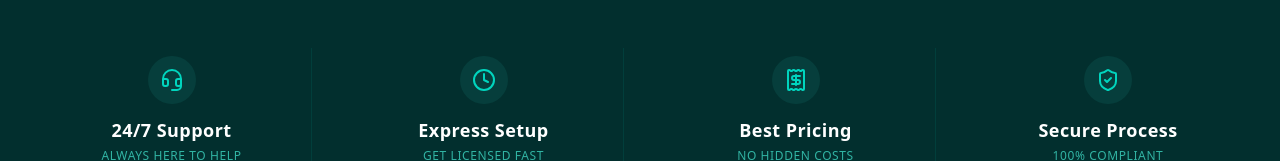
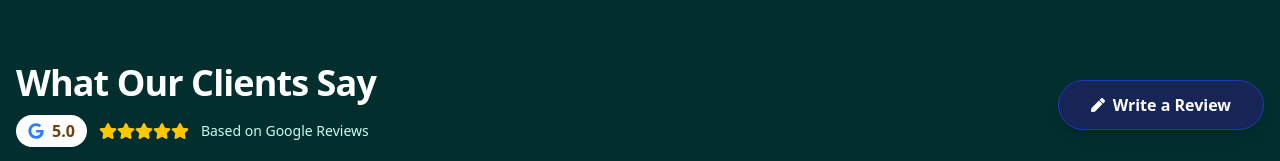
Before and after one commit to Muneerbanglore/Seasonuae.com, a React (Vite) app: page / in a window 1280 px wide. Shown: the part 791-952 px from the top of the page. Built offline with nearby package versions, Linux system fonts and the light colour scheme; no server answers.

Commit message:
first commit

```diff
--- a/package.json
+++ b/package.json
@@ -3,7 +3,6 @@
   "private": true,
   "version": "0.0.0",
   "type": "module",
-
   "scripts": {
     "dev": "vite",
     "build": "vite build",
@@ -13,10 +12,12 @@
     "deploy": "gh-pages -d dist"
   },
   "dependencies": {
+    "axios": "^1.13.2",
     "clsx": "^2.1.1",
     "lucide-react": "^0.562.0",
     "react": "^19.2.0",
     "react-dom": "^19.2.0",
+    "react-icons": "^5.5.0",
     "react-router-dom": "^7.11.0",
     "tailwind-merge": "^3.4.0"
   },
--- a/src/components/common/GoogleReviews.tsx
+++ b/src/components/common/GoogleReviews.tsx
@@ -1,19 +1,173 @@
-import { useEffect } from "react";
+import { useEffect, useState } from "react";
+import axios from "axios";
+import { FaGoogle, FaPen, FaStar, FaQuoteLeft, FaMapMarkerAlt } from "react-icons/fa";
+
+interface Review {
+  user?: {
+    name?: string;
+    thumbnail?: string;
+  };
+  title?: string;
+  username?: string;
+  avatar?: string;
+  rating: number;
+  snippet?: string;
+  link?: string;
+  date?: string;
+}
 
 export default function GoogleReviews() {
-    useEffect(() => {
-        const scriptId = "elfsight-script";
+  const [reviews, setReviews] = useState<Review[]>([]);
+  const [loading, setLoading] = useState(true);
 
-        if (!document.getElementById(scriptId)) {
-            const script = document.createElement("script");
-            script.id = scriptId;
-            script.src = "https://apps.elfsight.com/p/platform.js";
-            script.defer = true;
-            document.body.appendChild(script);
+  // --- KEYS ---
+  const API_KEY = "c7462639f0dcb58d62016974fa815668eaa59d0390de9ff38e91667ec539133f";
+  const DATA_ID = "0x3e5f5ddbcdd9a01d:0xdfd3d38ff99ec4c1";
+  const BUTTON_ID = "ChIJHaDZzdtdXz4RwcSe-Y_T098";
+
+  useEffect(() => {
+    async function fetchReviews() {
+      try {
+        const targetUrl = `https://serpapi.com/search.json?engine=google_maps_reviews&data_id=${DATA_ID}&api_key=${API_KEY}&hl=en&sort_by=newestFirst`;
+        const proxyUrl = `https://api.allorigins.win/raw?url=${encodeURIComponent(targetUrl)}`;
+
+        const response = await axios.get(proxyUrl);
+        const apiData = response.data;
+
+        if (apiData.reviews) {
+          setReviews(apiData.reviews);
+        } else if (apiData.place_results?.user_reviews?.most_relevant) {
+          setReviews(apiData.place_results.user_reviews.most_relevant);
         }
-    }, []);
+      } catch (error) {
+        console.error("Error loading reviews:", error);
+      } finally {
+        setLoading(false);
+      }
+    }
+    fetchReviews();
+  }, []);
 
-    return (
-        <div className="elfsight-app-c1543f7ad4bf43c98721f381fddf8cc2"></div>
-    );
+  return (
+    // 1. COMPONENT BACKGROUND: Dark Teal
+    <div className="bg-teal-950 py-16 px-4 font-sans">
+      <div className="max-w-7xl mx-auto">
+
+        {/* --- HEADER --- */}
+        <div className="flex flex-col md:flex-row justify-between items-center mb-12 gap-6">
+          <div className="text-center md:text-left">
+            {/* Header Text: White */}
+            <h2 className="text-4xl font-semibold font-raleway text-white mb-3 tracking-tight">
+              What Our Clients Say
+            </h2>
+
+            <div className="flex items-center gap-3 justify-center md:justify-start">
+              <div className="bg-white px-3 py-1 rounded-full shadow-sm flex items-center gap-2">
+                <FaGoogle className="text-blue-500" />
+                <span className="font-bold text-yellow-900">5.0</span>
+              </div>
+              <div className="flex text-yellow-400 text-lg">
+                {[...Array(5)].map((_, i) => <FaStar key={i} />)}
+              </div>
+              <span className="text-teal-100 font-medium text-sm">
+                Based on Google Reviews
+              </span>
+            </div>
+          </div>
+
+          {/* BUTTON: Navy Background */}
+          <a
+            href={`https://search.google.com/local/writereview?placeid=${BUTTON_ID}`}
+            target="_blank"
+            rel="noopener noreferrer"
+            className="group flex items-center gap-2 bg-blue-950 hover:bg-blue-900 text-white font-semibold py-3 px-8 rounded-full transition-all shadow-lg hover:shadow-xl hover:-translate-y-1 border border-blue-800"
+          >
+            <FaPen className="text-sm group-hover:rotate-12 transition-transform" />
+            <span>Write a Review</span>
+          </a>
+        </div>
+
+        {/* --- REVIEWS GRID --- */}
+        <div className="grid md:grid-cols-2 lg:grid-cols-3 xl:grid-cols-4 gap-6">
+          {!loading ? (
+            reviews.map((review, i) => {
+              const name = review.user?.name || review.title || review.username || "Valued Client";
+              const image = review.user?.thumbnail || review.avatar;
+
+              return (
+                // 2. CARD BACKGROUND: White
+                <div key={i} className="bg-white p-6 rounded-2xl shadow-xl border border-teal-800/20 flex flex-col h-full hover:shadow-2xl transition-shadow duration-300 transform hover:-translate-y-1">
+
+                  {/* User Profile */}
+                  <div className="flex items-center gap-3 mb-4">
+                    <div className="w-12 h-12 rounded-full bg-teal-50 border-2 border-teal-100 flex items-center justify-center overflow-hidden shrink-0">
+                      {image ? (
+                        <img src={image} alt={name} className="w-full h-full object-cover" />
+                      ) : (
+                        <span className="text-teal-700 font-bold text-lg">
+                          {name.charAt(0)}
+                        </span>
+                      )}
+                    </div>
+                    <div>
+                      {/* Name: Dark */}
+                      <h4 className="font-bold text-gray-900 text-sm leading-tight line-clamp-1">
+                        {name}
+                      </h4>
+                      {/* Date: Gray */}
+                      <span className="text-xs text-gray-500 block mt-0.5">
+                        {review.date || "Recently"}
+                      </span>
+                    </div>
+                  </div>
+
+                  {/* Stars */}
+                  <div className="flex text-yellow-400 text-xs mb-3">
+                    {[...Array(5)].map((_, index) => (
+                      <FaStar key={index} className={index < review.rating ? "text-yellow-400" : "text-gray-200"} />
+                    ))}
+                  </div>
+
+                  {/* Text: Dark Gray */}
+                  <div className="relative flex-grow">
+                    <FaQuoteLeft className="text-teal-100 absolute -top-1 -left-1 text-2xl -z-10" />
+                    <p className="text-gray-600 text-sm leading-relaxed line-clamp-4 relative z-0">
+                      {review.snippet || "No comment provided."}
+                    </p>
+                  </div>
+
+                  {/* Link: Teal */}
+                  {review.link && (
+                    <div className="mt-4 pt-4 border-t border-gray-100">
+                      <a href={review.link} target="_blank" className="text-teal-700 text-xs font-semibold hover:text-teal-900 flex items-center gap-1 transition-colors">
+                        <FaMapMarkerAlt className="text-[10px]" /> Read on Google
+                      </a>
+                    </div>
+                  )}
+                </div>
+              );
+            })
+          ) : (
+            // --- LOADING SKELETON (Adapted for Teal Background) ---
+            [1, 2, 3, 4].map((n) => (
+              <div key={n} className="bg-white/10 backdrop-blur-sm p-6 rounded-2xl border border-teal-800 h-64 animate-pulse">
+                <div className="flex gap-4 mb-4">
+                  <div className="w-12 h-12 bg-teal-800 rounded-full"></div>
+                  <div className="space-y-2 w-1/2">
+                    <div className="h-4 bg-teal-800 rounded w-full"></div>
+                    <div className="h-3 bg-teal-800 rounded w-2/3"></div>
+                  </div>
+                </div>
+                <div className="space-y-2 mt-6">
+                  <div className="h-3 bg-teal-800 rounded w-full"></div>
+                  <div className="h-3 bg-teal-800 rounded w-full"></div>
+                  <div className="h-3 bg-teal-800 rounded w-3/4"></div>
+                </div>
+              </div>
+            ))
+          )}
+        </div>
+      </div>
+    </div>
+  );
 }
```
Also changed, not shown: 6 other files (tests, documents, lock files or other folders).
